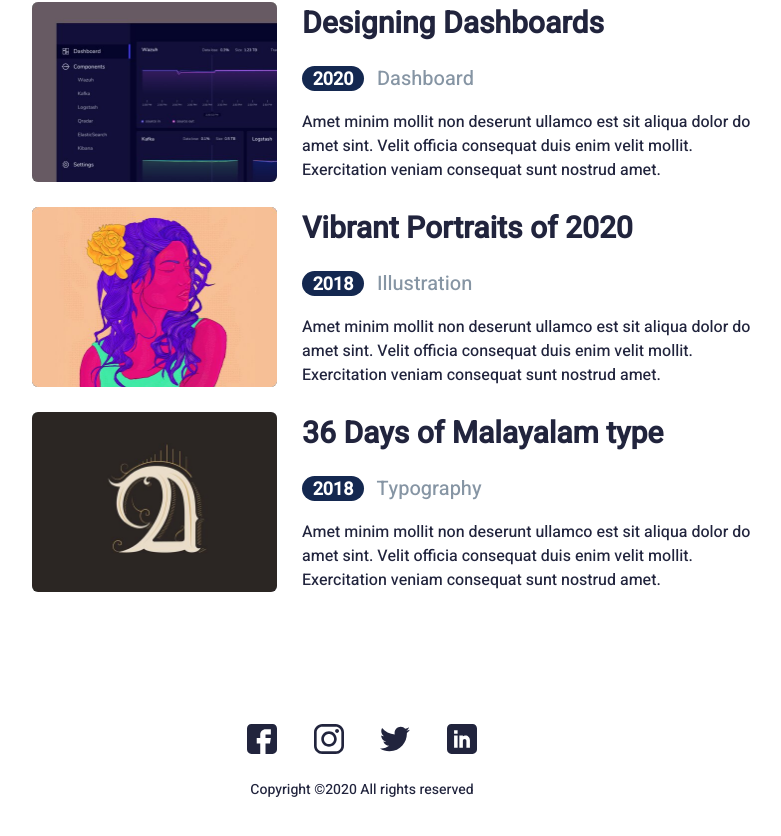
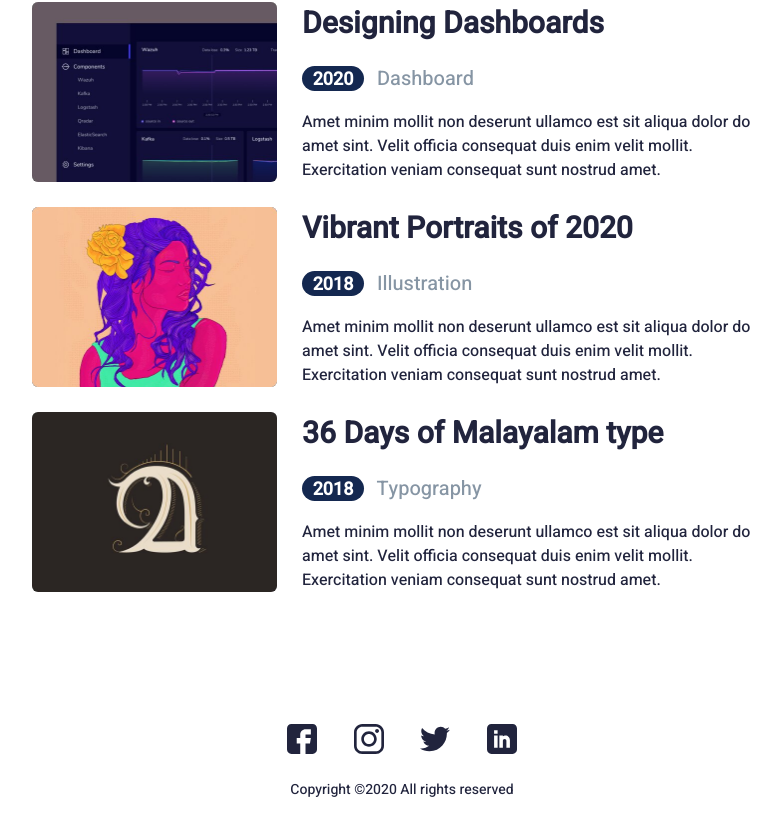
Before and after one commit to bodiavaleur/lenaportfolio, a React (Create React App) app: page / in a window 1280 px wide. Shown: the part 851-1687 px from the top of the page, without its empty margins (238-1019 px from the left). Built offline with nearby package versions, Linux system fonts and the light colour scheme.

Commit message:
edit-footer

```diff
--- a/src/components/SocialLinks/styles.css
+++ b/src/components/SocialLinks/styles.css
@@ -1,11 +1,9 @@
 .social-footer {
   width: 100%;
-  max-width: 1200px;
   height: 180px;
   display: flex;
   flex-direction: column;
   justify-content: center;
-  align-content: flex-end;
   align-items: center;
   margin-top: 80px;
 }
```
